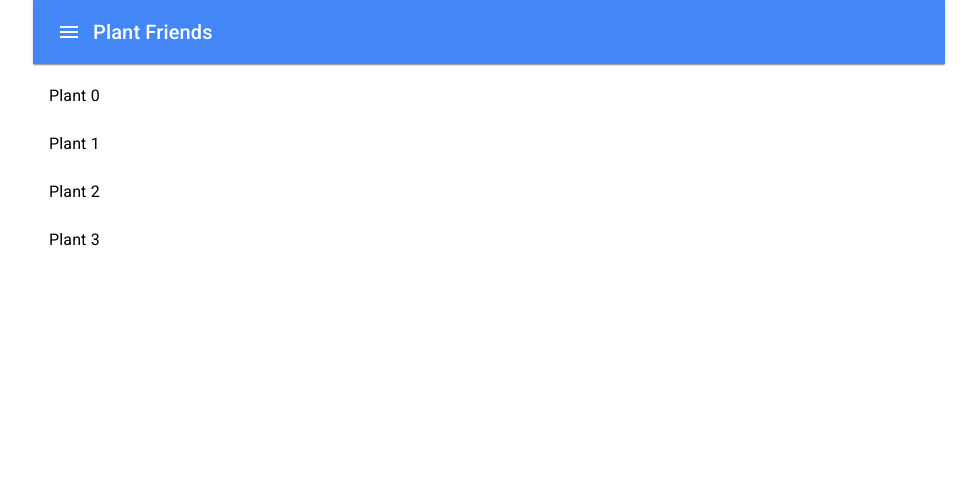
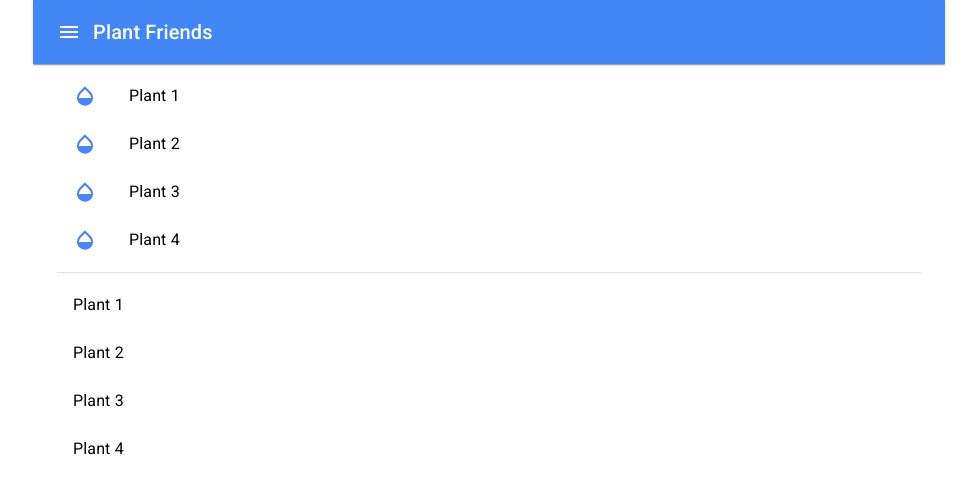
Before and after one commit to thunderlabs-tech/plant-friends, a React (Create React App) app in the folder clients/web-app/: page / in a window 1280 px wide. Shown: the top 492 px of the page, without its empty margins (151-1128 px from the left). Built offline with nearby package versions, Linux system fonts and the light colour scheme.

Commit message:
Show plants which need to be watered

```diff
--- a/clients/web-app/src/App.tsx
+++ b/clients/web-app/src/App.tsx
@@ -14,14 +14,19 @@ function makeN<Element>(n: number, maker: (i: number) => Element): Element[] {
   }
   return result;
 }
-function makePlant(attrs: Partial<Plant> & { id: string }): Plant {
+let idCounter = 0;
+function makePlant(attrs: Partial<Plant> = {}): Plant {
+  idCounter += 1;
   return {
-    name: 'Zabrina',
+    id: `${idCounter}`,
+    name: `Plant ${idCounter}`,
+    lastWateredAt: new Date(Date.UTC(2020, 3, 1)),
+    wateringPeriodInDays: 10,
     ...attrs,
   };
 }
 
-const plantData = makeN(4, (i) => makePlant({ id: i.toString(), name: `Plant ${i}` }));
+const plantData = [...makeN(2, () => makePlant()), ...makeN(2, (i) => makePlant({ wateringPeriodInDays: 30 }))];
 
 const App: React.FC = () => {
   const plants = useCollection<Plant>(plantData);
--- a/clients/web-app/src/PlantListScreen.tsx
+++ b/clients/web-app/src/PlantListScreen.tsx
@@ -1,14 +1,43 @@
 import React from 'react';
 import { Plant } from './state/dataTypes';
-import { List, ListItem, ListItemText } from '@material-ui/core';
+import { List, ListItem, ListItemText, Container, Divider, Icon, ListItemIcon, Tooltip } from '@material-ui/core';
 import { Collection } from './state/useCollection';
+import partition from 'lodash/partition';
+import { green } from '@material-ui/core/colors';
 
 export type PlantListScreenProps = {
   plants: Collection<Plant>;
 };
 
+function needsWatering(plant: Plant, now = new Date(Date.now())) {
+  const timeSinceWatering = now.valueOf() - plant.lastWateredAt.valueOf();
+  const wateringPeriodInMs = plant.wateringPeriodInDays * 24 * 60 * 60 * 1000;
+  return timeSinceWatering > wateringPeriodInMs;
+}
+
 const PlantListScreen: React.FC<PlantListScreenProps> = ({ plants }) => {
+  const [plantsNeedingWatering, otherPlants] = partition(plants.data, needsWatering);
+
   return (
+    <Container>
+      {plantsNeedingWatering.length > 0 && (
+        <List>
+          {plants.data.map((plant) => (
+            <ListItem button key={plant.id}>
+              <Tooltip title="Needs to be watered">
+                <ListItemIcon>
+                  <Icon color="primary">opacity</Icon>
+                </ListItemIcon>
+              </Tooltip>
+              <ListItemText>{plant.name}</ListItemText>
+            </ListItem>
+          ))}
+        </List>
+      )}
+
+      {plantsNeedingWatering.length > 0 && otherPlants.length > 0 && <Divider />}
+
+      {otherPlants.length > 0 && (
         <List>
           {plants.data.map((plant) => (
             <ListItem button key={plant.id}>
@@ -16,6 +45,8 @@ const PlantListScreen: React.FC<PlantListScreenProps> = ({ plants }) => {
             </ListItem>
           ))}
         </List>
+      )}
+    </Container>
   );
 };
 
```
Lines whose indentation alone changed are shown as unchanged.
